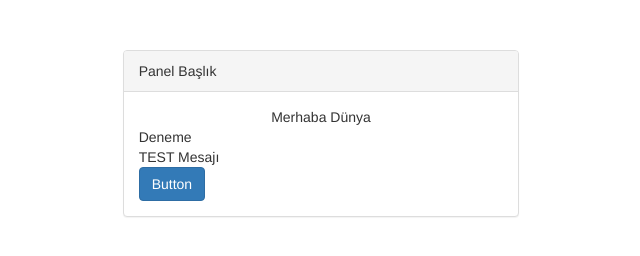
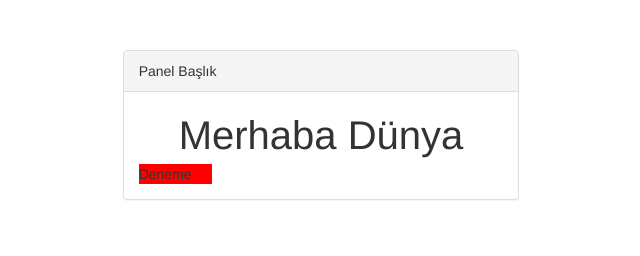
Before and after one commit to hydretired/OSOptimizer, a plain HTML site: page index.html in a window 1280 px wide. Shown: the whole page, without its empty margins (319-959 px from the left). Drawn offline with nearby package versions, Linux system fonts and the light colour scheme.

Commit message:
Update index.html

```diff
--- a/index.html
+++ b/index.html
@@ -20,9 +20,6 @@
                         <div dt-width="20%" dt-bgc="red" dt-ml="50">
                             Deneme
                         </div>
-                        <div dt-mt="100"></div>
-                        <div dt-col10 dt-align-center>TEST Mesajı</div>
-                        <button dt-margin="20%" class="btn btn-primary">Button</button>
                     </div>
                 </div>
             </div>
@@ -32,6 +29,6 @@
 
     <script src="https://cdnjs.cloudflare.com/ajax/libs/jquery/3.3.1/jquery.min.js"></script>
     <script src="https://stackpath.bootstrapcdn.com/bootstrap/3.3.7/js/bootstrap.min.js"></script>
-    <script src="./oslibrary.js"></script>
+    <script src="./osoptimizer.js"></script>
 </body>
 </html>
```
